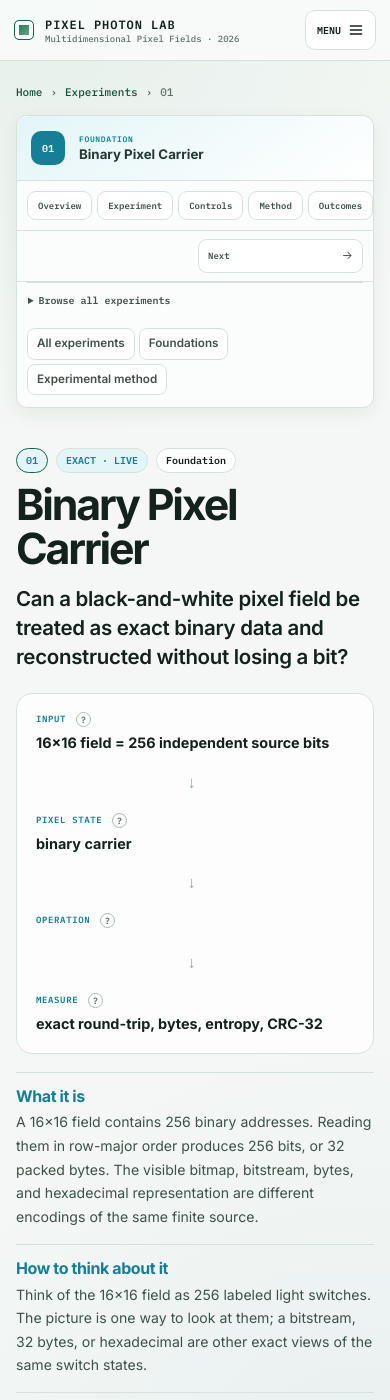
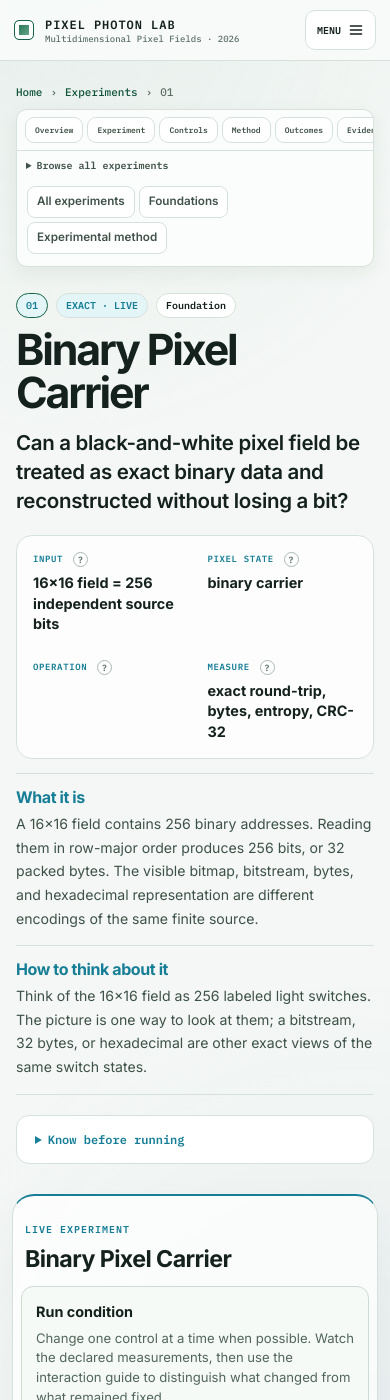
Before and after one commit to bitwikiorg/pixel-art-2026, a Jekyll site: the page built from carrier/index.html, in a window 390 px wide and 1400 px high. Built offline with Jekyll 4.4.1, drawn with Linux system fonts in a browser that asks for light colours.

Commit message:
Compress experiment orientation on phones
Reduce duplicated pre-title experiment navigation on phones and render the four-stage experiment schema as a compact 2×2 grid while preserving the full desktop sidebar and complete mobile navigation.

```diff
--- a/_layouts/default.html
+++ b/_layouts/default.html
@@ -16,6 +16,7 @@
   <link rel="stylesheet" href="{{ '/assets/css/clarity-v3.css' | relative_url }}">
   <link rel="stylesheet" href="{{ '/assets/css/clarity-v4.css' | relative_url }}">
   <link rel="stylesheet" href="{{ '/assets/css/clarity-v5.css' | relative_url }}">
+  <link rel="stylesheet" href="{{ '/assets/css/clarity-v6.css' | relative_url }}">
   {% if page.styles %}{% for style in page.styles %}<link rel="stylesheet" href="{{ style | relative_url }}">{% endfor %}{% endif %}
 </head>
 <body>
--- /dev/null
+++ b/assets/css/clarity-v6.css
@@ -0,0 +1,13 @@
+/* Mobile experiment density pass. Loaded after clarity-v5.css. */
+@media(max-width:839px){
+  .experiment-side-nav-v2{margin:10px 0 12px;max-height:none}
+  .side-current-experiment,.side-sequence,.side-nav-links{display:none}
+  .side-local-outline{padding:7px 8px;gap:4px;border-bottom:1px solid var(--line)}
+  .side-local-outline a{padding:7px 9px;font-size:8px}
+  .mobile-experiment-menu{margin:0 8px 6px;border-top:0}
+  .mobile-experiment-menu>summary{padding:8px 1px}
+  .experiment-hero-v2{padding-top:14px}
+  .experiment-schema{grid-template-columns:repeat(2,minmax(0,1fr));gap:7px;margin:8px 0 14px;padding:7px}
+  .schema-node{min-height:0;padding:9px}
+  .schema-arrow{display:none}
+}
```
